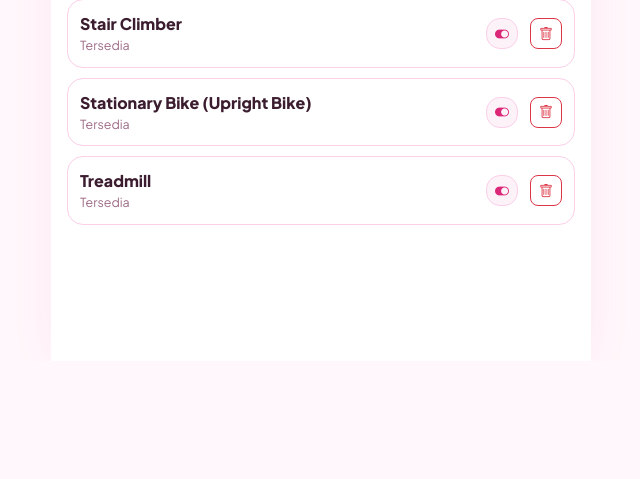
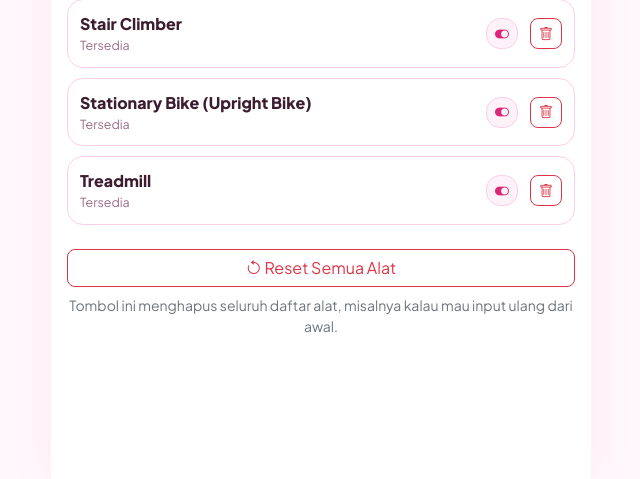
Before and after one commit to IrgiRamz/gym-tracker, a Laravel app: page /alat in a window 1280 px wide. Shown: the part 2781-3260 px from the top of the page, without its empty margins (319-959 px from the left). Before the commit the page ends 3006 px from the top, so only its background shows below. Run offline with Laravel 12, Linux system fonts and the light colour scheme; a user stored in the database is signed in; data comes from the database, SQL or seed files in the repository; some libraries are stand-ins or nearby versions.

Commit message:
feat: tombol Reset Semua Alat dengan modal peringatan (hapus seluruh alat dari 0)

```diff
--- a/app/Http/Controllers/EquipmentController.php
+++ b/app/Http/Controllers/EquipmentController.php
@@ -52,4 +52,10 @@ class EquipmentController extends Controller
         $equipment->delete();
         return back()->with('success', 'Alat sudah dihapus.');
     }
+
+    public function reset()
+    {
+        Equipment::query()->delete();
+        return back()->with('success', 'Semua alat sudah dihapus. Daftarnya kosong lagi, silakan input ulang dari awal ya 🌸');
+    }
 }
--- a/resources/views/equipments.blade.php
+++ b/resources/views/equipments.blade.php
@@ -41,6 +41,13 @@
 @if($grouped->isEmpty())
     <div class="text-center text-secondary py-4">Belum ada alat. Tambahkan alat pertama kamu di atas ya 💕</div>
 @endif
+
+@if($grouped->isNotEmpty())
+    <form method="POST" action="{{ route('alat.reset') }}" class="mt-4" data-confirm="Semua alat gym akan dihapus permanen dan daftarnya jadi kosong lagi dari 0. Kamu harus input ulang satu per satu, dan AI hanya akan memakai gerakan tanpa alat sampai ada alat baru. Yakin mau reset?" data-confirm-title="Reset semua alat gym?" data-confirm-yes="Ya, Reset Semua">@csrf @method('DELETE')
+        <button class="btn btn-outline-danger w-100 rounded-3"><i class="bi bi-arrow-counterclockwise"></i> Reset Semua Alat</button>
+    </form>
+    <div class="text-center text-secondary small mt-2 mb-3">Tombol ini menghapus seluruh daftar alat, misalnya kalau mau input ulang dari awal.</div>
+@endif
 @endsection
 
 @push('scripts')
--- a/routes/web.php
+++ b/routes/web.php
@@ -35,6 +35,7 @@ Route::middleware('auth')->group(function () {
     Route::post('/alat', [EquipmentController::class, 'store'])->name('alat.store');
     Route::patch('/alat/{equipment}/toggle', [EquipmentController::class, 'toggle'])->name('alat.toggle');
     Route::delete('/alat/{equipment}', [EquipmentController::class, 'destroy'])->name('alat.destroy');
+    Route::delete('/alat-reset', [EquipmentController::class, 'reset'])->name('alat.reset');
 
     Route::get('/jadwal', [ScheduleController::class, 'index'])->name('jadwal.index');
     Route::get('/jadwal/berjalan', [ScheduleController::class, 'running'])->name('jadwal.running');
```
Also changed, not shown: docs/00-PROJECT-OVERVIEW.md (+1 -1 lines), docs/02-FEATURES-AND-BUSINESS-LOGIC.md (+2 -1 lines).
